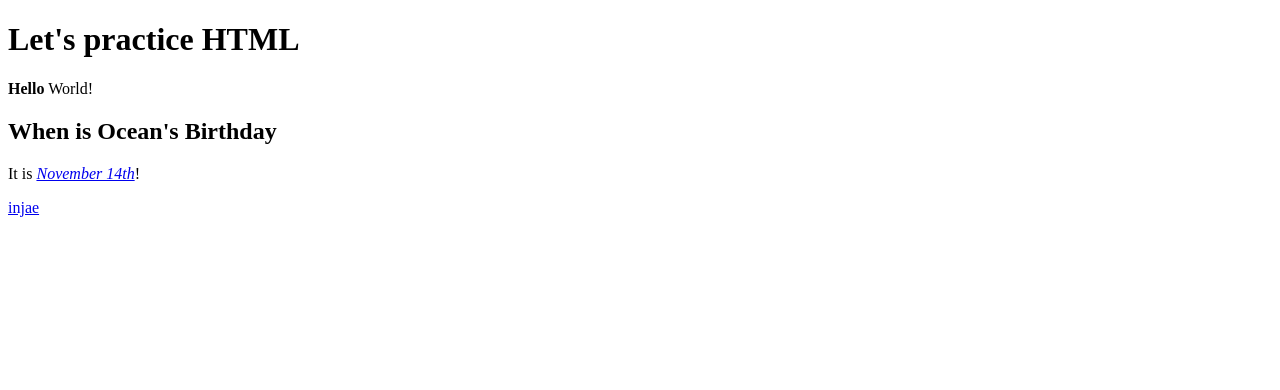
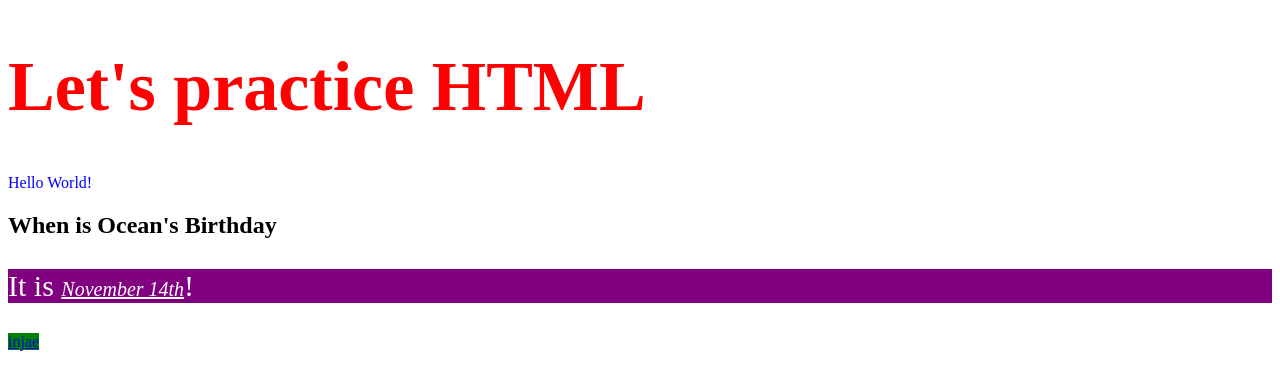
Before and after one commit to lee-injae/scrimba, a plain HTML site: page HTML&CSS/index.html in a window 1280 px wide. Drawn offline with Linux system fonts and the light colour scheme.

Commit message:
CSS started

```diff
--- a/HTML&CSS/index.html
+++ b/HTML&CSS/index.html
@@ -5,11 +5,11 @@
     </head>
 
     <body>
-        <h1>Let's practice HTML</h1>
-        <p><strong>Hello</strong> World!</p>
+        <h1 style='font-size: 70px; color: red;'>Let's practice HTML</h1>
+        <p style="color: blue">Hello World!</p>
         <h2>When is Ocean's Birthday</h2>
-        <p>It is <a href="team/ocean.html"><em>November 14th</em></a>!</p>
-        <a href="team/injae.html">injae</a>
+        <p style="background-color: purple; color: white; font-size: 30px;">It is <a style="color: white; font-size: 20px;" href="team/ocean.html"><em>November 14th</em></a>!</p>
+        <a style="background-color: green;" href="team/injae.html">injae</a>
     </body>
 
 </html>
```
